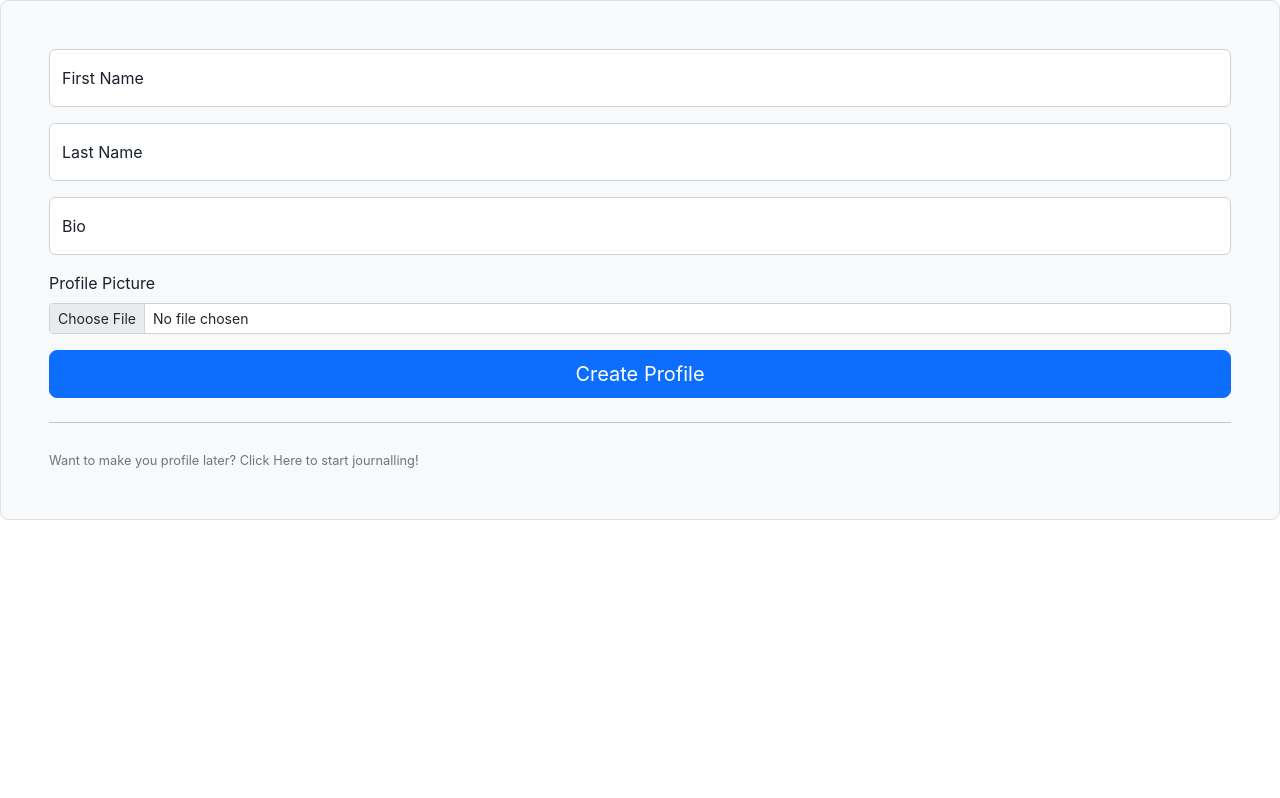
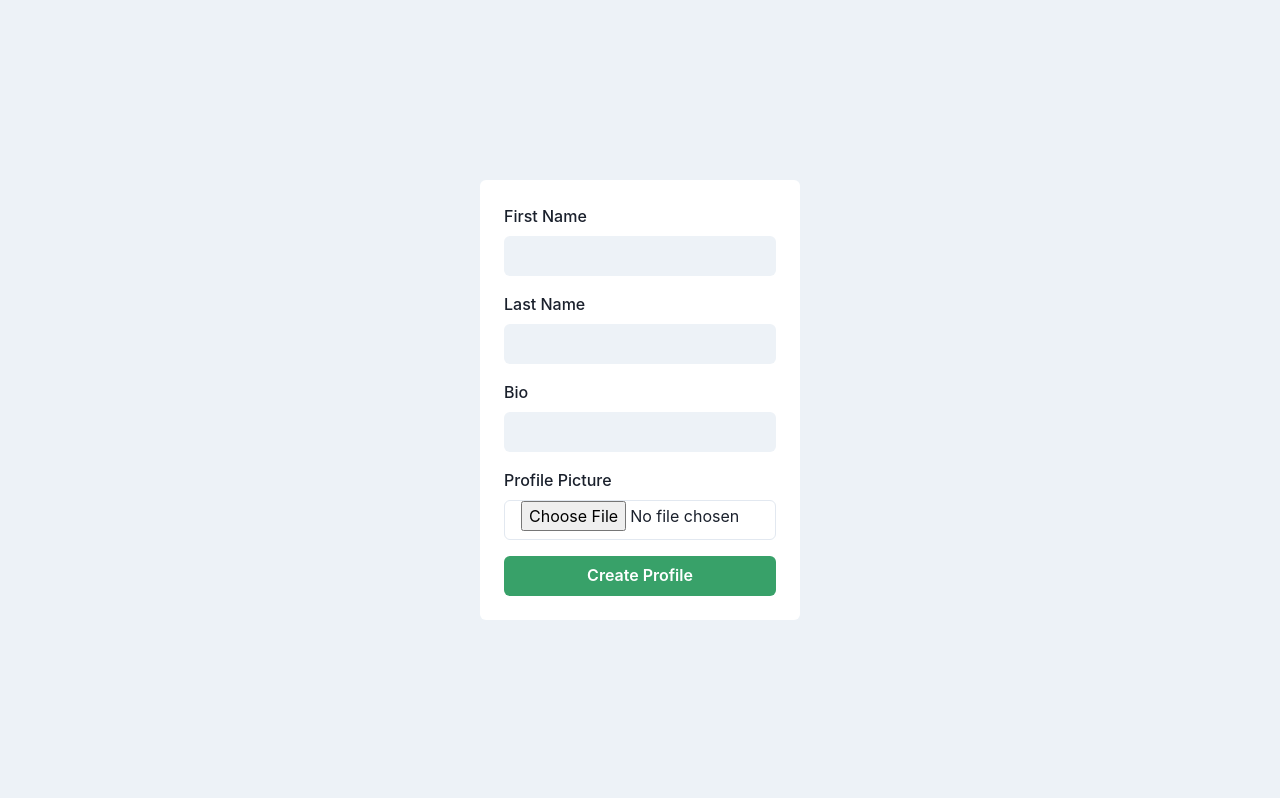
Before and after one commit to samudra-perera/JustJournal, a React (Create React App) app in the folder client/: page /createProfile in a window 1280 px wide. Shown: the top 798 px of the page. Built offline with nearby package versions, Linux system fonts and the light colour scheme; no server answers.

Commit message:
Changed Profile Creation Form into Formik compoonent and added Chakra styling -- need to add Validaton

```diff
--- a/client/src/components/Login.jsx
+++ b/client/src/components/Login.jsx
@@ -60,7 +60,7 @@ const Login = () => {
 
   return (
     <Flex bg="gray.100" align="center" justify="center" h="100vh">
-      <Box bg="white" p={6} rounded="md" w={64}>
+      <Box bg="white" p={6} rounded="md" w={80}>
         <Formik initialValues={user} onSubmit={handleSubmit}>
           {({ handleSubmit, errors, touched }) => (
             <Form onSubmit={handleSubmit}>
--- a/client/src/pages/ProfileCreation.jsx
+++ b/client/src/pages/ProfileCreation.jsx
@@ -1,10 +1,22 @@
 import axios from "axios";
 import React, { useState, useEffect } from "react";
 import { Link } from "react-router-dom";
+import { Formik, Field, Form } from "formik";
+import {
+  Box,
+  Button,
+  Checkbox,
+  Flex,
+  FormControl,
+  FormErrorMessage,
+  FormLabel,
+  Input,
+  VStack,
+} from "@chakra-ui/react";
 
 const ProfileCreation = () => {
   //Setting the states (Turn into objects and reduce code clutter)
-  const [data, setData] = useState({
+  const [user, setUser] = useState({
     firstName: "",
     lastName: "",
     bio: "",
@@ -19,9 +31,9 @@ const ProfileCreation = () => {
       const res = await axios.post(
         process.env.REACT_APP_API_URL + "/createProfile",
         {
-          firstName: data.firstName,
-          lastName: data.lastName,
-          bio: data.bio,
+          firstName: user.firstName,
+          lastName: user.lastName,
+          bio: user.bio,
           image: image,
         },
         {
@@ -35,7 +47,6 @@ const ProfileCreation = () => {
 
   //Submit handler
   const handleSubmit = (e) => {
-    e.preventDefault();
     createProfile();
   };
 
@@ -53,7 +64,7 @@ const ProfileCreation = () => {
   //Setting the state of the inputs
   const handleChange = (e) => {
     const { name, value } = e.target;
-    setData((prev) => {
+    setUser((prev) => {
       return { ...prev, [name]: value };
     });
   };
@@ -63,6 +74,72 @@ const ProfileCreation = () => {
   }, [file]);
 
   return (
+    <>
+      <Flex bg="gray.100" align="center" justify="center" h="100vh">
+        <Box bg="white" p={6} rounded="md" w={80}>
+          <Formik initialValues={user} onSubmit={handleSubmit}>
+            {({ handleSubmit, errors, touched }) => (
+              <Form onSubmit={handleSubmit}>
+                <VStack spacing={4} align="flex-start">
+                  <FormControl>
+                    <FormLabel htmlFor="email">First Name</FormLabel>
+                    <Field
+                      as={Input}
+                      id="firstName"
+                      name="firstName"
+                      type="text"
+                      variant="filled"
+                      onChange={handleChange}
+                      value={user.firstName}
+                    />
+                  </FormControl>
+                  <FormControl>
+                    <FormLabel htmlFor="email">Last Name</FormLabel>
+                    <Field
+                      as={Input}
+                      id="lastName"
+                      name="lastName"
+                      type="text"
+                      variant="filled"
+                      onChange={handleChange}
+                      value={user.lastName}
+                    />
+                  </FormControl>
+                  <FormControl>
+                    <FormLabel htmlFor="email">Bio</FormLabel>
+                    <Field
+                      as={Input}
+                      id="bio"
+                      name="bio"
+                      type="text"
+                      variant="filled"
+                      onChange={handleChange}
+                      value={user.bio}
+                    />
+                  </FormControl>
+                  <FormControl>
+                    <FormLabel htmlFor="email">Profile Picture</FormLabel>
+                    <Field
+                      as={Input}
+                      id="bio"
+                      name="bio"
+                      type="file"
+                      accept="image/png, image/jpeg, image/jpg, image/PNG"
+                      onChange={(e) => {
+                        setFile(e.target.files[0]);
+                        previewFile(e.target.files[0]);
+                      }}
+                    />
+                  </FormControl>
+                  <Button type="submit" colorScheme="green" w="full">
+                    Create Profile
+                  </Button>
+                </VStack>
+              </Form>
+            )}
+          </Formik>
+        </Box>
+      </Flex>
       <div>
         <form
           className="p-4 p-md-5 border rounded-3 bg-light"
@@ -122,13 +199,9 @@ const ProfileCreation = () => {
           <button className="w-100 btn btn-lg btn-primary" type="submit">
             Create Profile
           </button>
-        <hr className="my-4" />
-        <small className="text-muted">
-          Want to make you profile later? Click{" "}
-          <Link to="/dashboard">Here</Link> to start journalling!
-        </small>
         </form>
       </div>
+    </>
   );
 };
 
```
Also changed, not shown: client/src/components/Signup.jsx (+0 -68 lines). Lines whose indentation alone changed are shown as unchanged.
